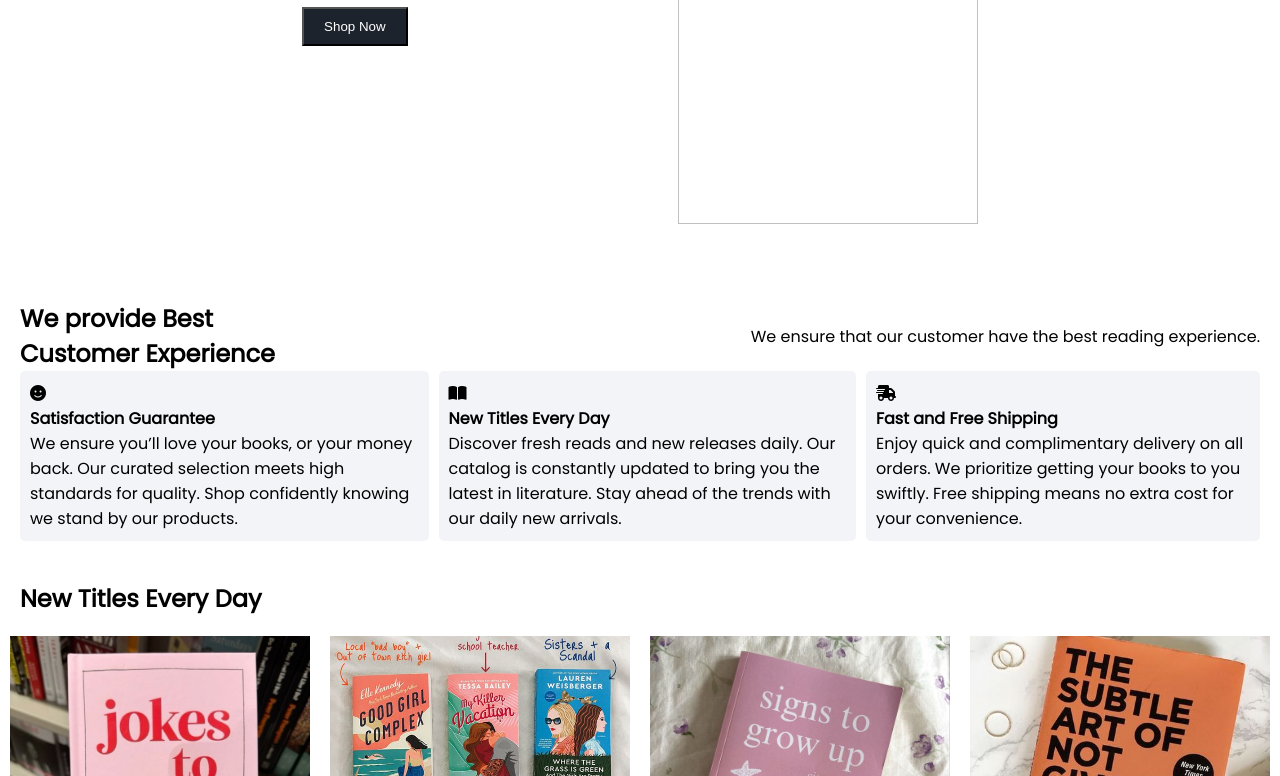
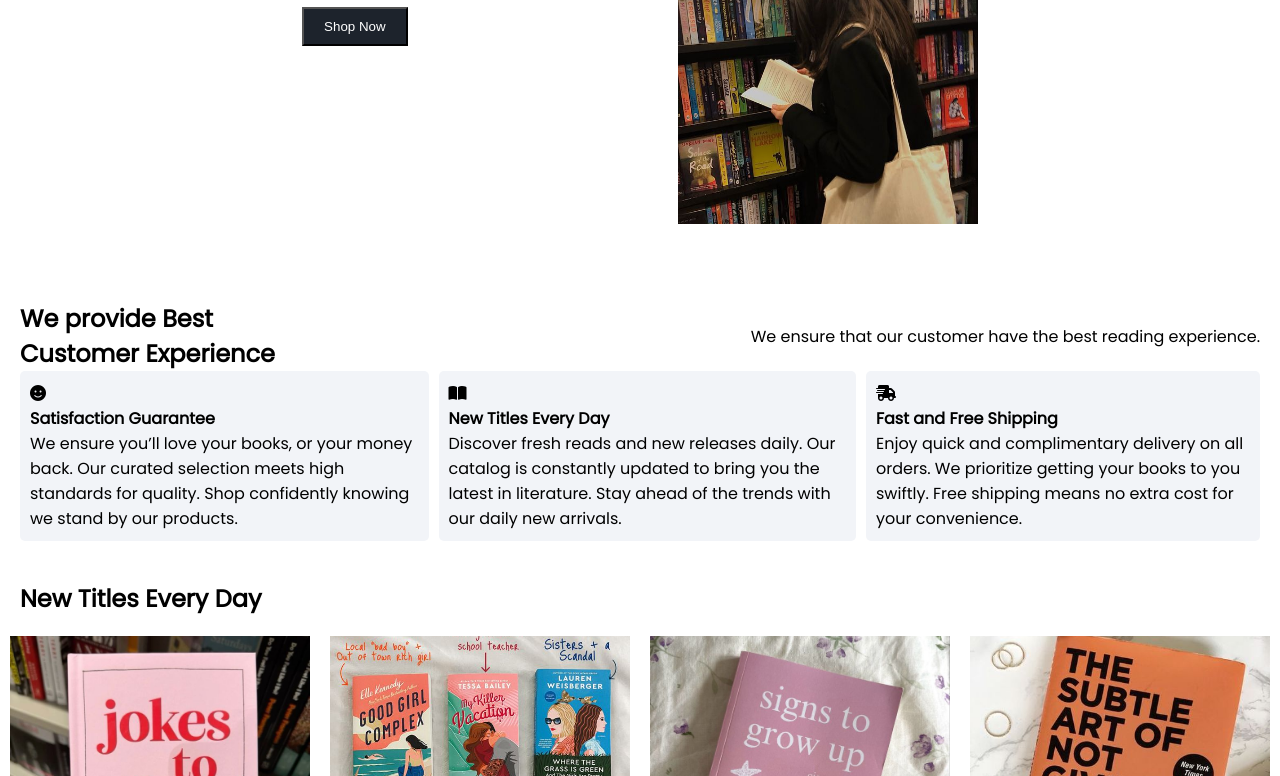
Before and after one commit to Madheswari15/Booklog_, a plain HTML site: page index.html in a window 1280 px wide. Shown: the part 181-957 px from the top of the page. Drawn offline with Linux system fonts and the light colour scheme.

Commit message:
Update index.html

```diff
--- a/index.html
+++ b/index.html
@@ -36,7 +36,7 @@
             <button class="header-button">Shop Now</button>
         </div>
         <div>
-            <img class="header-image" src="images/image-1.jpg" alt="">
+            <img class="header-image" src="Booklog-main/images/image-1.jpg" alt="">
         </div>
     </div>
     <div class="service">
```
